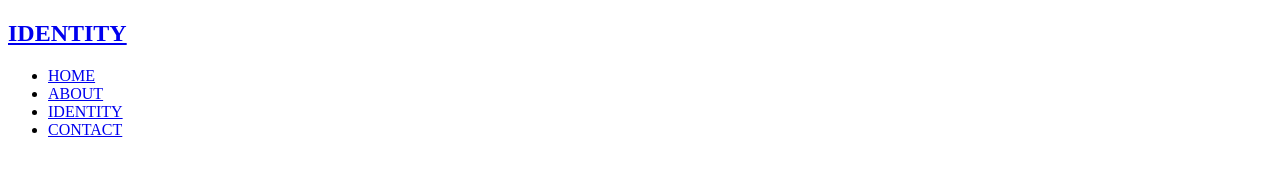
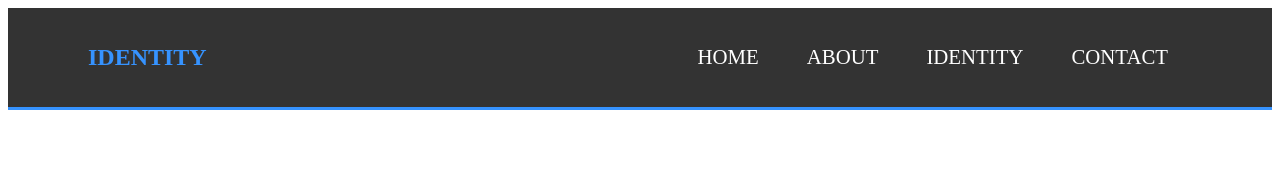
Before and after one commit to samuelkelvinmwangi/Sammerc-technology, a plain HTML site: page index.html in a window 1280 px wide. Drawn offline with Linux system fonts and the light colour scheme.

Commit message:
adding navbar

```diff
--- a/index.html
+++ b/index.html
@@ -4,14 +4,15 @@
     <meta charset="UTF-8">
     <meta http-equiv="X-UA-Compatible" content="IE=edge">
     <meta name="viewport" content="width=device-width, initial-scale=1.0">
+    <link rel="stylesheet" href="./css/styles.css">
     <title>Document</title>
 </head>
 <body>
     <header class="image-background">
         <nav id="navbar">
-          <h2><a href="https://samuelkelvinmwangi.github.io/Identity/">IDENTITY</a></h2>
+          <h2><a href="">IDENTITY</a></h2>
           <ul>
-              <li><a href="https://samuelkelvinmwangi.github.io/Identity/">HOME</a></li>
+              <li><a href="">HOME</a></li>
               <li><a href="about/index.html">ABOUT</a></li>
               <li><a href="form/index.html?">IDENTITY</a></li>
               <li><a href="contact/index.html">CONTACT</a></li>
```
